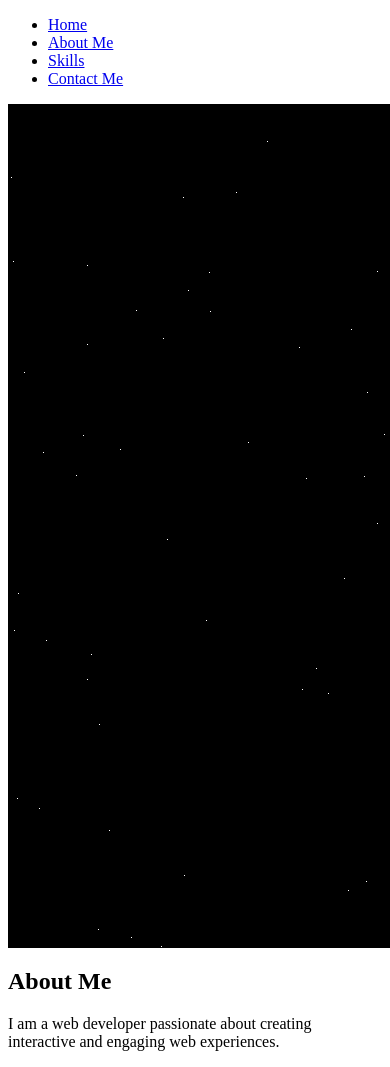
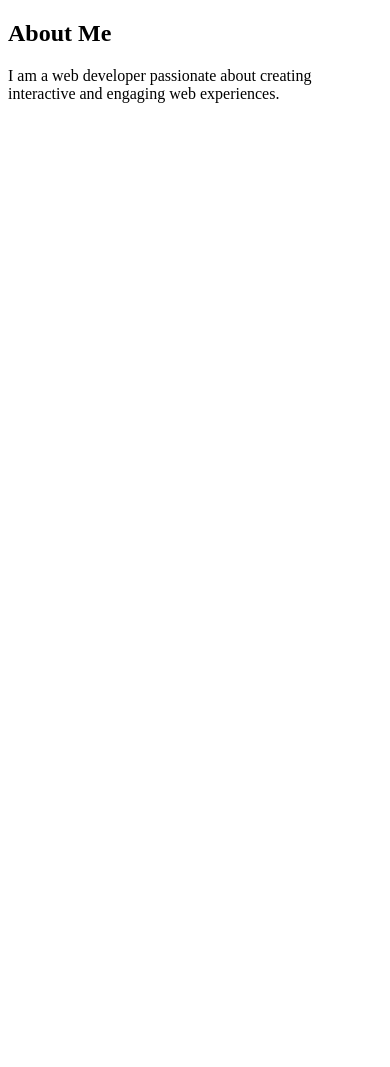
Before and after one commit to laysophann/portfolio, a Next.js app: page /about in a window 390 px wide. After the commit the page ends 844 px from the top, so only its background shows below. Built offline with nearby package versions, Linux system fonts and the light colour scheme.

Commit message:
resize background with difference sizes

```diff
--- a/app/globals.css
+++ b/app/globals.css
@@ -1,6 +1,7 @@
 @tailwind base;
 @tailwind components;
 @tailwind utilities;
+
 /* :root {
   --foreground-rgb: 0, 0, 0;
   --background-start-rgb: 214, 219, 220;
--- a/components/Layout.js
+++ b/components/Layout.js
@@ -1,9 +1,8 @@
-import Navigation from './Navigation';
+import Navigation from "./Navigation";
 
 function Layout({ children }) {
   return (
     <div className="flex flex-col min-h-screen">
-      <Navigation />
       <main className="flex-grow p-8">{children}</main>
     </div>
   );
--- a/components/Navigation.js
+++ b/components/Navigation.js
@@ -2,12 +2,13 @@ import Link from 'next/link';
 
 function Navigation() {
   return (
-    <nav className="p-4">
-      <ul className="flex space-x-4">
-        <li><Link href="/">Home</Link></li>
-        <li><Link href="/about">About Me</Link></li>
-        <li><Link href="/skills">Skills</Link></li>
-        <li><Link href="/contact">Contact Me</Link></li>
+    <nav className="flex justify-between items-center p-4">
+      <h1 className='font-bold text-5xl text-lime-500'>.SP.</h1>
+      <ul className="flex space-x-5">
+        <li><Link href="">Home</Link></li>
+        <li><Link href="#about">About Me</Link></li>
+        <li><Link href="#skills">Skills</Link></li>
+        <li><Link href="#contact">Contact Me</Link></li>
       </ul>
     </nav>
   );
--- a/components/NightSkyBackground.css
+++ /dev/null
@@ -1,9 +0,0 @@
-/* components/NightSkyBackground.css */
-.night-sky-background {
-    position: absolute;
-    top: 0;
-    left: 0;
-    width: 100%;
-    height: 100%;
-    z-index: -1; /* Place it behind other content */
-  }
--- a/components/NightSkyBackground.js
+++ b/components/NightSkyBackground.js
@@ -1,20 +1,30 @@
-import { useEffect, useRef } from 'react';
-import * as THREE from 'three';
+import { useEffect, useRef } from "react";
+import * as THREE from "three";
 
 function NightSkyBackground() {
   const sceneRef = useRef(null);
   const animationFrameIDRef = useRef(null);
+  const scene = useRef(null); // Maintain a reference to the scene
 
   useEffect(() => {
-    const scene = new THREE.Scene();
-    scene.background = new THREE.Color(0x000000);
-    const camera = new THREE.PerspectiveCamera(75, window.innerWidth / window.innerHeight, 0.1, 1000);
+    scene.current = new THREE.Scene();
+    scene.current.background = new THREE.Color(0x000000);
+
+    const camera = new THREE.PerspectiveCamera(
+      75,
+      window.innerWidth / window.innerHeight,
+      0.1,
+      1000
+    );
     const renderer = new THREE.WebGLRenderer();
     renderer.setSize(window.innerWidth, window.innerHeight);
     sceneRef.current.appendChild(renderer.domElement);
 
     const starsGeometry = new THREE.BufferGeometry();
-    const starsMaterial = new THREE.PointsMaterial({ color: 0xffffff, size: 0.02 });
+    const starsMaterial = new THREE.PointsMaterial({
+      color: 0xffffff,
+      size: 0.02,
+    });
     const starsVertices = [];
 
     for (let i = 0; i < 1000; i++) {
@@ -24,30 +34,42 @@ function NightSkyBackground() {
       starsVertices.push(x, y, z);
     }
 
-    starsGeometry.setAttribute('position', new THREE.Float32BufferAttribute(starsVertices, 3));
+    starsGeometry.setAttribute(
+      "position",
+      new THREE.Float32BufferAttribute(starsVertices, 3)
+    );
     const stars = new THREE.Points(starsGeometry, starsMaterial);
-    scene.add(stars);
+    scene.current.add(stars);
 
     camera.position.z = 5;
 
+    const handleWindowResize = () => {
+      camera.aspect = window.innerWidth / window.innerHeight;
+      camera.updateProjectionMatrix();
+      renderer.setSize(window.innerWidth, window.innerHeight);
+    };
+
     const animate = () => {
-      scene.rotation.x += 0.001;
-      scene.rotation.y += 0.001;
+      // Update rotation values here
+      scene.current.rotation.x += 0.001;
+      scene.current.rotation.y += 0.001;
 
-      renderer.render(scene, camera);
+      renderer.render(scene.current, camera);
       animationFrameIDRef.current = requestAnimationFrame(animate);
     };
 
+    window.addEventListener("resize", handleWindowResize);
     animate();
 
     return () => {
+      window.removeEventListener("resize", handleWindowResize);
       cancelAnimationFrame(animationFrameIDRef.current);
-      scene.remove(stars);
+      scene.current.remove(stars);
       renderer.dispose();
     };
   }, []);
 
-  return <div className='night-sky-background' ref={sceneRef} />;
+  return <div className="night-sky-background" ref={sceneRef} />;
 }
 
 export default NightSkyBackground;
--- a/pages/AboutPage.css
+++ /dev/null
@@ -1,12 +0,0 @@
-/* pages/AboutPage.css */
-.content-container {
-    position: absolute;
-    top: 50%; /* Adjust as needed */
-    left: 50%; /* Adjust as needed */
-    transform: translate(-50%, -50%);
-    z-index: 1; /* Place it on top of the background */
-    padding: 20px;
-    background-color: rgba(255, 255, 255, 0.8); /* Optional: Add a translucent background */
-    border-radius: 10px;
-    box-shadow: 0 2px 6px rgba(0, 0, 0, 0.1);
-  }
--- a/pages/about.js
+++ b/pages/about.js
@@ -1,14 +1,15 @@
-import Layout from '../components/Layout';
-import NightSkyBackground from '../components/NightSkyBackground';
+import Layout from "../components/Layout";
+import NightSkyBackground from "../components/NightSkyBackground";
 
 function AboutPage() {
   return (
     <Layout>
-      <NightSkyBackground />
-      <div className="content-container">
+      <div id="about" className=" bg-red-500 z-[1] top-9">
         <h2>About Me</h2>
-        <p>I am a web developer passionate about creating interactive and engaging web experiences.</p>
-        {/* Additional content */}
+        <p>
+          I am a web developer passionate about creating interactive and
+          engaging web experiences.
+        </p>
       </div>
     </Layout>
   );
--- a/pages/contact.js
+++ b/pages/contact.js
@@ -5,8 +5,8 @@ import Section from '../components/section';
 function ContactPage() {
   return (
     <Layout>
-      <NightSkyBackground />
       <Section
+        id="contact"
         title="Contact Me"
         content="Feel free to get in touch with me! You can reach me at myemail@example.com or connect with me on LinkedIn."
       />
--- a/pages/home.js
+++ b/pages/home.js
@@ -4,9 +4,8 @@ import NightSkyBackground from '../components/NightSkyBackground';
 function HomePage() {
   return (
     <Layout>
-      <NightSkyBackground />
       <h1 className="text-4xl font-bold mb-4">Welcome to My Portfolio</h1>
-      <p>This is a simple and beautiful portfolio website showcasing my skills.</p>
+      <p className='text-white'>This is a simple and beautiful portfolio website showcasing my skills.</p>
     </Layout>
   );
 }
--- a/pages/skills.js
+++ b/pages/skills.js
@@ -5,9 +5,11 @@ import Section from '../components/section';
 function SkillsPage() {
   return (
     <Layout>
-      <NightSkyBackground />
       <Section
+       id="skills"
+       className=""
         title="Skills"
+        i am a web developer
         content="I have experience in front-end development, including HTML, CSS, and JavaScript. I also have expertise in using React and Next.js for building modern web applications."
       />
     </Layout>
```
Also changed, not shown: app/page.tsx (+7 -6 lines).
